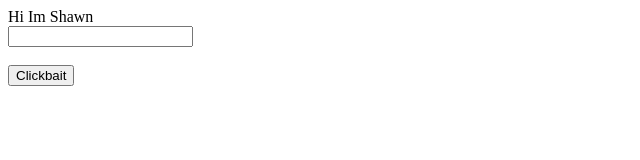
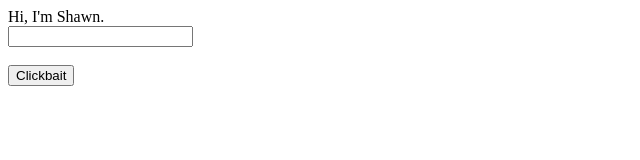
Before and after one commit to sbiltis/sbiltis, a website: page index.html in a window 1280 px wide. Shown: the full height of the page, 0-640 px from the left. Drawn offline with Linux system fonts and the light colour scheme.

Commit message:
I fixed my typos

```diff
--- a/index.html
+++ b/index.html
@@ -1,5 +1,5 @@
 <div>
-  Hi Im Shawn
+  Hi, I'm Shawn.
 </div>
 <input />
 <div>&nbsp;</div>
```
